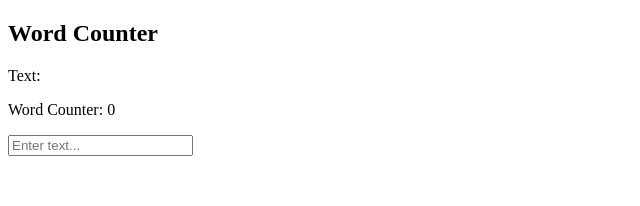
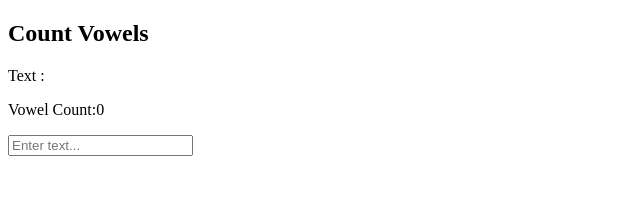
Before and after one commit to vishnu-mathariya/React-Practice, a React (Vite) app: page / in a window 1280 px wide. Shown: the top 206 px of the page, without its empty margins (0-640 px from the left). Built offline with nearby package versions, Linux system fonts and the light colour scheme.

Commit message:
Today's work

```diff
--- a/src/App.jsx
+++ b/src/App.jsx
@@ -7,7 +7,9 @@ import { SearchUsersByCompanyName } from "./useEffectQues/SearchUsersByCompanyNa
 import { CalculateTotalPrice } from "./useMemoQues/CalculateTotalPrice.jsx";
 import { CharacterCounter } from "./useMemoQues/CharacterCounter.jsx";
 import { EvenNumberCounter } from "./useMemoQues/EvenNumberCounter.jsx";
+import { ReverseText } from "./useMemoQues/ReverseText.jsx";
 import { UppercaseConverter } from "./useMemoQues/UppercaseConverter.jsx";
+import { VowelCounter } from "./useMemoQues/VowelCounter.jsx";
 import { WordCounter } from "./useMemoQues/WordCounter.jsx";
 
 function App() {
@@ -27,7 +29,9 @@ function App() {
 
       {/* <CharacterCounter/> */}
 
-      <WordCounter />
+      {/* <WordCounter /> */}
+      {/* <ReverseText /> */}
+      <VowelCounter/>
     </>
   );
 }
--- /dev/null
+++ b/src/useMemoQues/ReverseText.jsx
@@ -0,0 +1,40 @@
+import React, { useMemo, useState } from "react";
+
+export const ReverseText = () => {
+  const [text, setText] = useState("");
+
+  const reversedText = useMemo(() => {
+    let str = "";
+
+    // By using inbuilt method
+
+    //  return text.split("").reverse().join("").toLowerCase()
+
+    //Without using inbuilt method
+
+
+    for (let i = text.length - 1; i >= 0; i--) {
+      str += text[i];
+    }
+    return str;
+  }, [text]);
+
+  const handleInput = (e) => {
+    setText(e.target.value);
+  };
+
+  return (
+    <div>
+      <h2>Reverse Text</h2>
+      <p>Original Text: {text}</p>
+      <p>Reversed Text:{reversedText}</p>
+
+      <input
+        type="text"
+        placeholder="Enter text..."
+        value={text}
+        onChange={handleInput}
+      />
+    </div>
+  );
+};
--- /dev/null
+++ b/src/useMemoQues/VowelCounter.jsx
@@ -0,0 +1,37 @@
+import React, { useMemo, useState } from "react";
+
+export const VowelCounter = () => {
+  const [text, setText] = useState("");
+
+  const countVowels = useMemo(() => {
+    let vowels = "aeiou";
+    let count = 0;
+    let lowerText = text.toLowerCase()
+    for (let i = 0; i < lowerText.length; i++) {
+      if (vowels.includes(lowerText[i])) {
+        count++;
+      }
+    }
+    return count;
+  }, [text]);
+
+  const handleInput = (e) => {
+    setText(e.target.value);
+  };
+
+  return (
+    <div>
+      <h2>Count Vowels</h2>
+      <p>Text : {text}</p>
+
+      <p>Vowel Count:{countVowels}</p>
+
+      <input
+        type="text"
+        placeholder="Enter text..."
+        value={text}
+        onChange={handleInput}
+      />
+    </div>
+  );
+};
```
